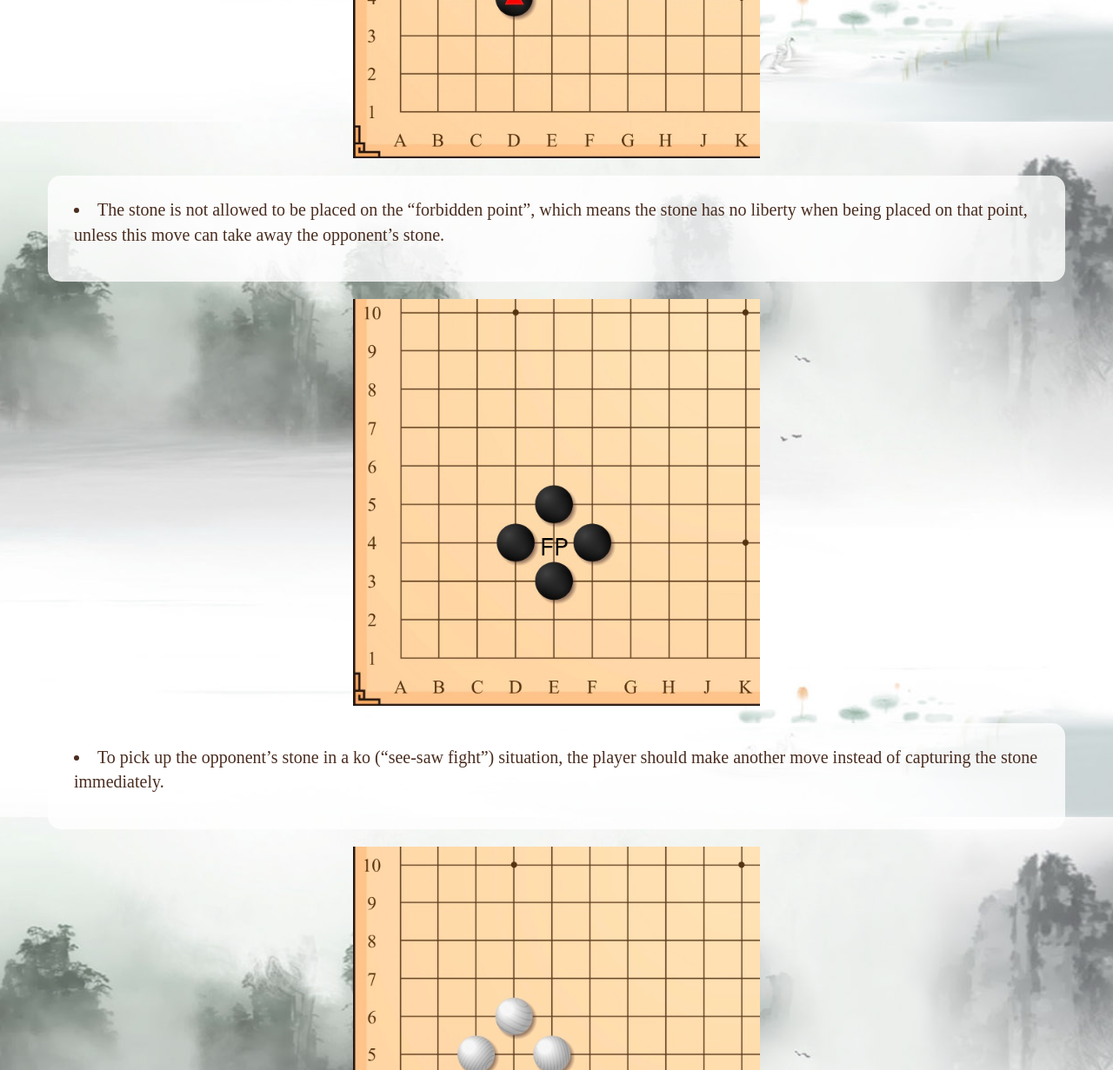
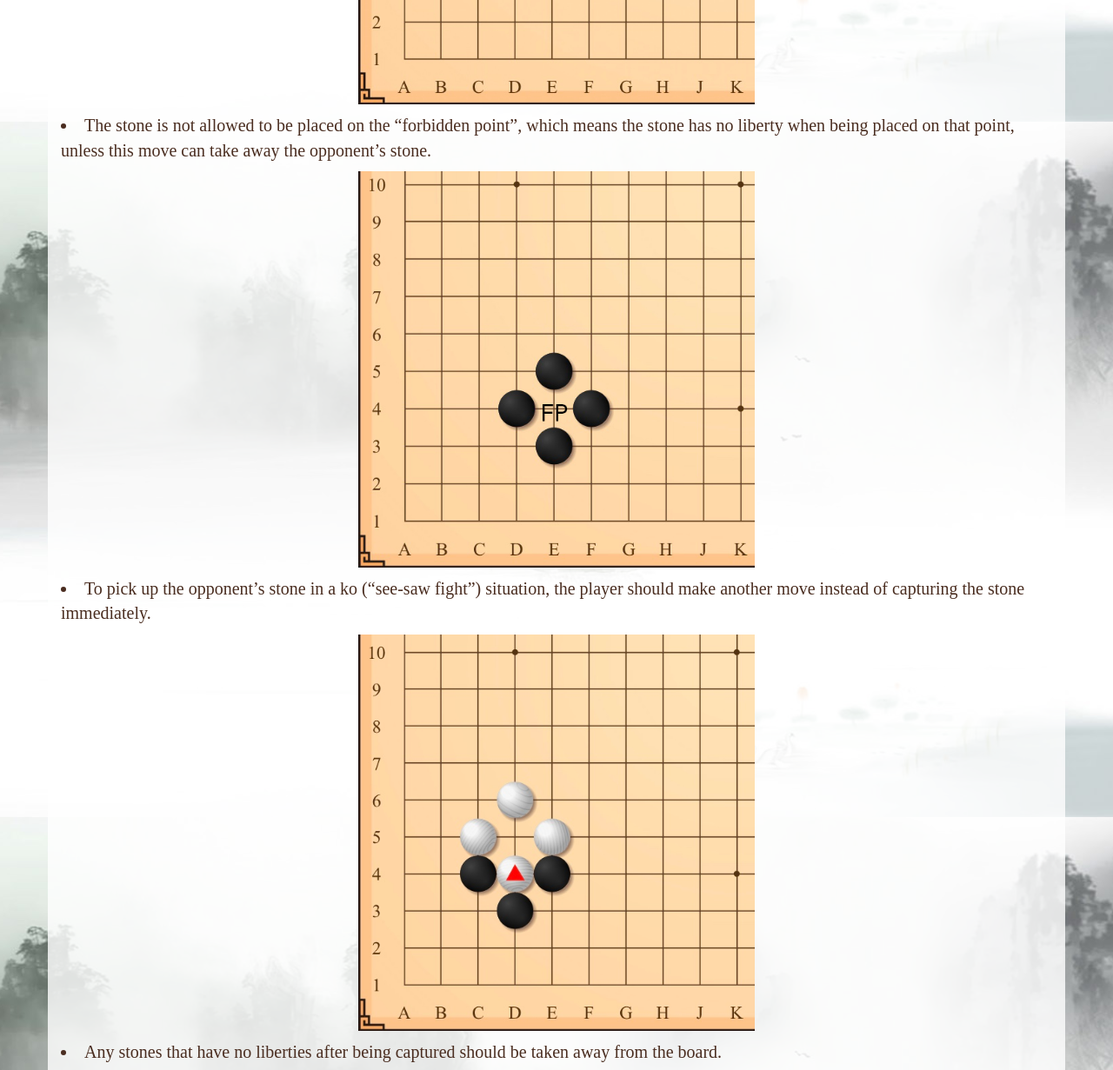
Before and after one commit to fionafeng1018/chess_tutorial_web, a plain HTML site: page rules.html in a window 1280 px wide. Shown: the part 660-1891 px from the top of the page at 87% size. Drawn offline with nearby package versions, Linux system fonts and the light colour scheme.

Commit message:
Update white background
Change rule.html page background

```diff
--- a/rules.html
+++ b/rules.html
@@ -27,8 +27,8 @@
   </div>
 </nav>
 </div>
-<div class="container rule_text">
-  <div class="row rule_text background_text">
+<div class="container rule_text background_text">
+  <div class="row rule_text">
     <h2>The following are the most basic rules in Go:</h2>
     <ul>
       <li>Black makes the first move.</li>
@@ -38,19 +38,19 @@
     </ul>
   </div>
   <div class="row center"> <img class="rule_image" src="images/rule 4.jpg"> </div>
-  <div class="row rule_text background_text">
+  <div class="row rule_text">
     <p><li>The stone is not allowed to be placed on the “forbidden point”, which means the stone has no liberty when being placed on that point, unless this move can take away the opponent’s stone.</li></p>
   </div>
   <div class="row center"> <img class="rule_image" src="images/rule 5.jpg"> </div>
-  <div class="row rule_text background_text">
+  <div class="row rule_text">
     <p><li> To pick up the opponent’s stone in a ko (“see-saw fight”) situation, the player should make another move instead of capturing the stone immediately.</li></p>
   </div>
   <div class="row center"> <img class="rule_image" src="images/rule 6.jpg"> </div>
-  <div class="row rule_text background_text">
+  <div class="row rule_text">
     <p><li>Any stones that have no liberties after being captured should be taken away from the board.</li></p>
   </div>
   <div class="row center"> <img class="rule_image" src="images/rule 7.jpg"> </div>
-  <div class="row rule_text background_text">
+  <div class="row rule_text">
     <p><li>The winner is determined by the number of stones that player has on the board plus the points in empty area surrounded by that player's stones. (1 stone = 1 point) Black needs 185 points to win the game, and the white needs 177 points.</li></p>
   </div>
 </div>
```
